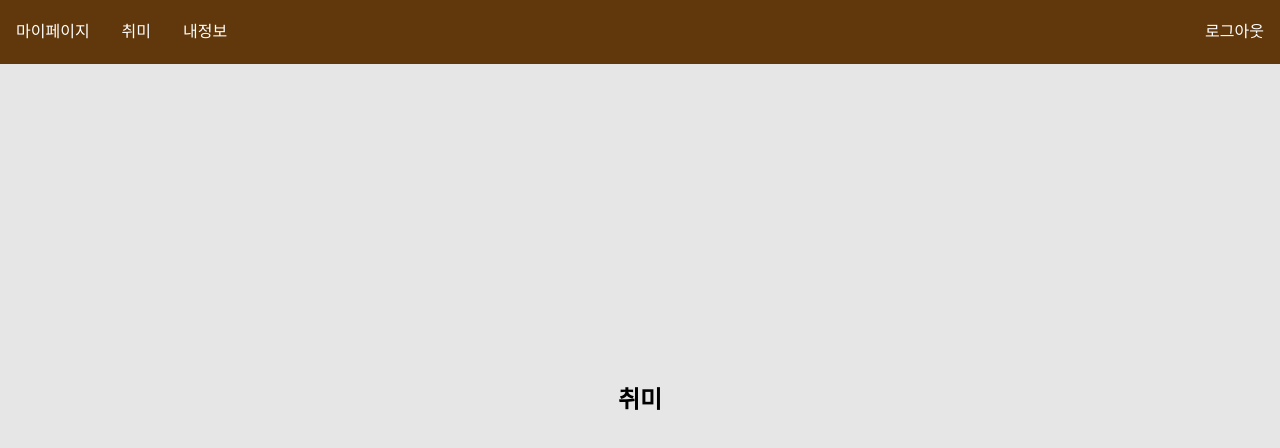
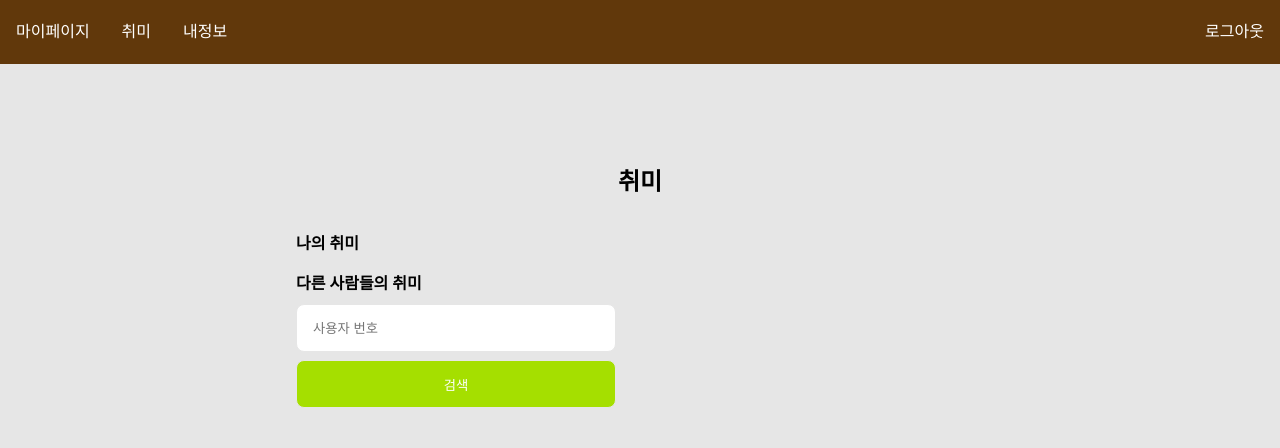
Before and after one commit to AND-SOPT-WEB/TaeWookKim, a React (Vite) app in the folder week4/assignment/week4_assignment/: page /mypage in a window 1280 px wide. Shown: the top 448 px of the page. Built offline with nearby package versions, Linux system fonts and the light colour scheme; no server answers.

Commit message:
feat: 마이페이지 취미 구현

```diff
--- a/week4/assignment/week4_assignment/src/api/axios.ts
+++ b/week4/assignment/week4_assignment/src/api/axios.ts
@@ -1,7 +1,26 @@
-import axios from "axios";
+import axios from 'axios';
 
-export const instance = axios.create({
-    baseURL: import.meta.env.VITE_APP_BASE_URL,
+const instance = axios.create({
+  baseURL: import.meta.env.VITE_APP_BASE_URL,
 });
 
+export const checkingInstance = axios.create({
+  baseURL: import.meta.env.VITE_APP_BASE_URL,
+});
+
+// user token을 추가하여 request한다
+checkingInstance.interceptors.request.use(
+  (config) => {
+    const token = localStorage.getItem('user');
+    if (token) {
+      config.headers['token'] = `${token}`; // 토큰이 있는 경우 요청 헤더에 추가
+    }
+    return config;
+  },
+  (error) => {
+    console.log(error);
+    return Promise.reject(error);
+  }
+);
+
 export default instance;
--- a/week4/assignment/week4_assignment/src/pages/MyPage/FindHobby.tsx
+++ b/week4/assignment/week4_assignment/src/pages/MyPage/FindHobby.tsx
@@ -1,6 +1,113 @@
+import { useEffect, useState } from 'react';
+import styled from '@emotion/styled';
+import { checkingInstance } from '../../api/axios';
+import { Theme } from '../../styles/Themes';
 
-const FindHobby = () =>{
+const FindHobby = () => {
+  const [no, setNo] = useState<number | null>(null);
+  const [hobby, setHobby] = useState('');
+  const [othersHobby, setOthersHobby] = useState('');
+  const [selectedHobby, setSelectedHobby] = useState('');
 
-}
+  useEffect(() => {
+    setSelectedHobby(`${no}번 사용자의 취미: ${othersHobby}`);
+  }, [othersHobby]);
+
+  const getMyHobby = async () => {
+    try {
+      const response = await checkingInstance.get('/user/my-hobby');
+      return response.data.result.hobby;
+    } catch (e) {
+      console.log(e);
+    }
+  };
+
+  const getOtherHobby = async () => {
+    try {
+      const response = await checkingInstance.get(`/user/${no}/hobby`);
+      setOthersHobby(response.data.result.hobby);
+      return response.data.result.hobby;
+    } catch (e) {
+      console.log(e);
+      alert('해당 번호의 데이터가 존재하지 않습니다');
+    }
+  };
+
+  useEffect(() => {
+    const fetch = async () => {
+      const hobby = await getMyHobby();
+      setHobby(hobby);
+    };
+    fetch();
+  }, []);
+
+  return (
+    <HobbyContainer>
+      <Hobby>
+        <H2>나의 취미</H2>
+        <Span>{hobby}</Span>
+      </Hobby>
+      <Search>
+        <H2>다른 사람들의 취미</H2>
+        <Input
+          type="number"
+          placeholder="사용자 번호"
+          value={no || ''}
+          onChange={(e) => setNo(Number(e.target.value))}
+        />
+        <Button onClick={() => getOtherHobby()}>검색</Button>
+        <Span>{selectedHobby && othersHobby}</Span>
+      </Search>
+    </HobbyContainer>
+  );
+};
 
 export default FindHobby;
+
+const HobbyContainer = styled.section`
+  width: 100%;
+  height: 60%;
+  isplay: flex;
+  flex-direction: column;
+  gap: 1rem;
+`;
+const H2 = styled.h2`
+  ${Theme.font.h2bold}
+`;
+
+const Span = styled.span`
+  ${Theme.font.h3bronze}
+  padding: 0 0.5rem;
+`;
+const Input = styled.input`
+  width: 20rem;
+  height: 3rem;
+  border: 1px solid ${Theme.color.Lightgray};
+  border-radius: 0.5rem;
+  padding-left: 1rem;
+`;
+
+const Hobby = styled.div`
+  display: flex;
+  flex-direction: column;
+  gap: 0.5rem;
+  margin-bottom: 0.5rem;
+`;
+const Search = styled.div`
+  display: flex;
+  flex-direction: column;
+  gap: 0.5rem;
+`;
+
+const Button = styled.button`
+  width: 20rem;
+  height: 3rem;
+  border: 1px solid ${Theme.color.Lightgray};
+  border-radius: 0.5rem;
+  background-color: ${Theme.color.Yellowgreen};
+  color: ${Theme.color.White};
+  transition: background-color 0.4s ease;
+  &:hover {
+    background-color: ${Theme.color.Darkbrown};
+  }
+`;
--- a/week4/assignment/week4_assignment/src/styles/Themes.tsx
+++ b/week4/assignment/week4_assignment/src/styles/Themes.tsx
@@ -1,4 +1,4 @@
-import { css } from "@emotion/react";
+import { css } from '@emotion/react';
 
 const color = {
   White: '#FFFFFF',
@@ -8,7 +8,7 @@ const color = {
   Lightgray: '#E6E6E6',
   Darkbrown: '#61380B',
   Lightblack: '#424242',
-    Gray: '#BDBDBD'
+  Gray: '#BDBDBD',
 };
 
 const font = {
@@ -40,10 +40,22 @@ const font = {
     color: black;
   `,
   header: css`
-  font-size: 1.0rem;
+    font-size: 1rem;
     font-weight: 500;
     line-height: 100%;
     color: white;
+  `,
+  h2bold: css`
+    font-size: 1rem;
+    font-weight: 800;
+    line-height: 150%;
+    color: black;
+  `,
+  h3bronze: css`
+    font-size: 0.8rem;
+    font-weight: 600;
+    line-height: 150%;
+    color: brown;
   `
 };
 
```
Lines whose indentation alone changed are shown as unchanged.
